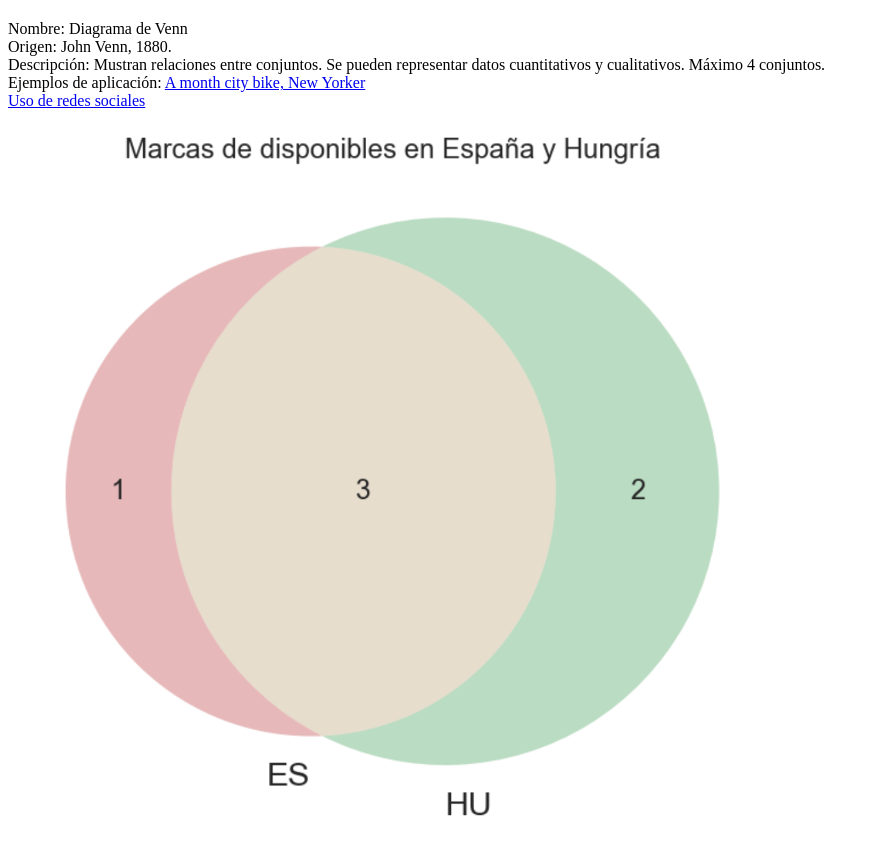
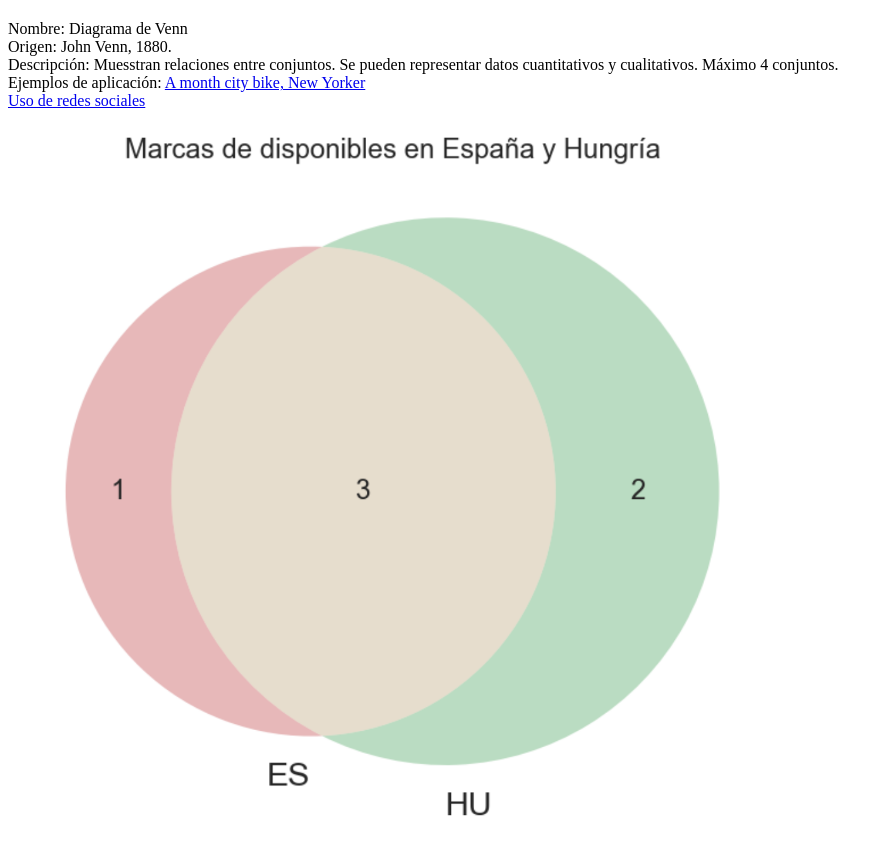
Before and after one commit to edobejar/edobejar.github.io, a plain HTML site: page venn.html in a window 1280 px wide. Shown: the part 46-892 px from the top of the page, without its empty margins (0-893 px from the left). Drawn offline with Linux system fonts and the light colour scheme.

Commit message:
Update venn.html

```diff
--- a/venn.html
+++ b/venn.html
@@ -4,7 +4,7 @@
 <h1>Diagrama Venn</h1>
         Nombre: Diagrama de Venn<br>
         Origen: John Venn, 1880.<br>
-        Descripción: Mustran relaciones entre conjuntos. Se pueden representar datos cuantitativos y cualitativos. Máximo 4 conjuntos.<br>
+        Descripción: Muesstran relaciones entre conjuntos. Se pueden representar datos cuantitativos y cualitativos. Máximo 4 conjuntos.<br>
     Ejemplos de aplicación: <a href="https://projects.newyorker.com/story/citi-bike.html" target="Nueva">A month city bike, New Yorker</a><br>
     <a href="https://farm3.static.flickr.com/2599/4170472696_eded547769.jpg" target="Nueva">Uso de redes sociales</a>
     <br>
```
